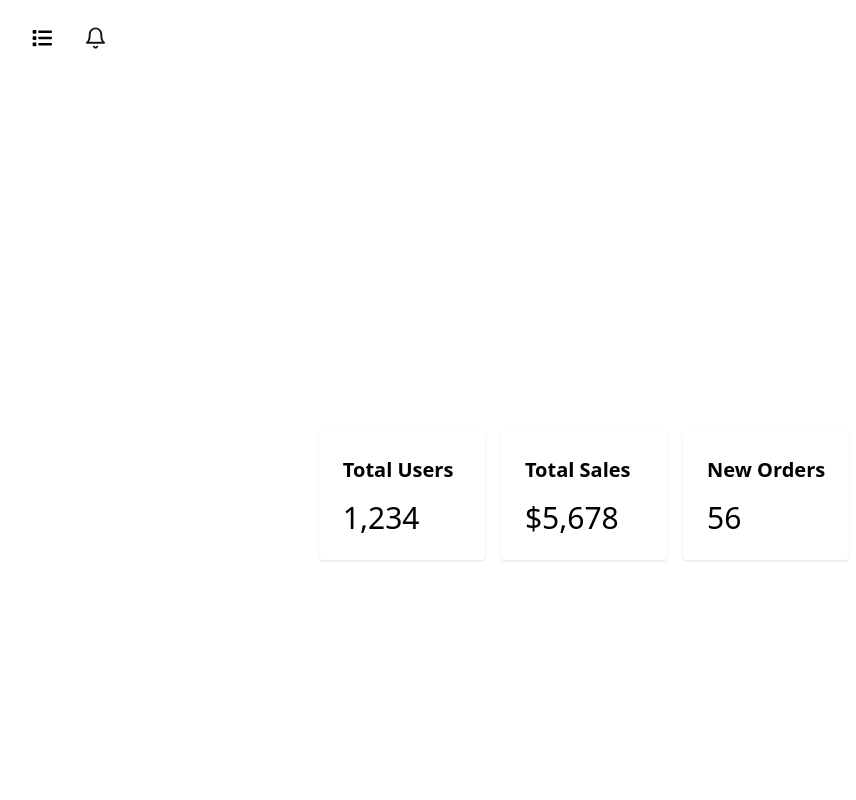
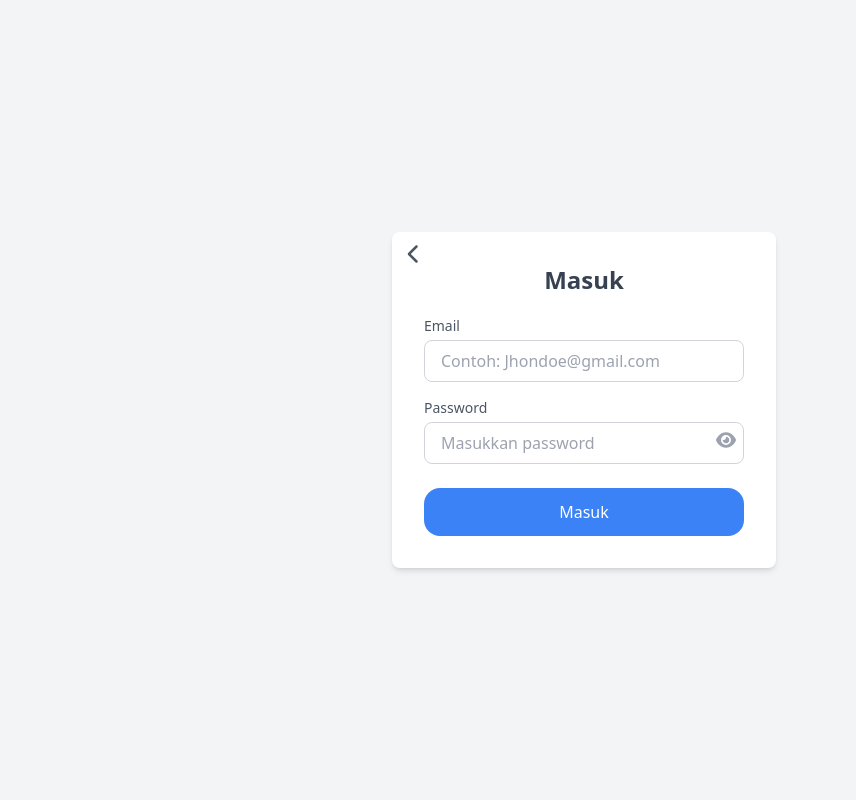
Before and after one commit to Andrysm06/OURAIR-KM6-ADMIN, a React (Vite) app: page / in a window 1280 px wide. Shown: the top 800 px of the page, without its empty margins (56-912 px from the left). Built offline with nearby package versions, Linux system fonts and the light colour scheme.

Commit message:
update login

```diff
--- a/src/Page/Login.jsx
+++ b/src/Page/Login.jsx
@@ -1,5 +1,5 @@
 import { useState } from "react";
-import { Link } from "react-router-dom";
+import { useNavigate } from "react-router-dom";
 import { FontAwesomeIcon } from "@fortawesome/react-fontawesome";
 import {
   faChevronLeft,
@@ -15,85 +15,108 @@ const Login = () => {
   const [emailError, setEmailError] = useState("");
   const [passwordError, setPasswordError] = useState("");
 
+  const navigate = useNavigate();
+
   const handleSubmit = (e) => {
     e.preventDefault();
-    // Add form validation and submission logic here
+    let valid = true;
+
+    if (email !== "adminourair@gmail.com") {
+      setEmailError("Email tidak valid");
+      valid = false;
+    } else {
+      setEmailError("");
+    }
+
+    if (password !== "admin12345") {
+      setPasswordError("Password salah");
+      valid = false;
+    } else {
+      setPasswordError("");
+    }
+
+    if (valid) {
+      // Successful login logic
+      console.log("Login successful");
+      navigate("/Dashboard");
+    }
   };
 
   return (
-    <div className="flex items-center justify-center min-h-screen px-5 md:px-0">
-      <div className="w-full max-w-sm relative">
-        <h1 className="mb-5 text-xl font-bold">Masuk</h1>
+    <div className="flex items-center justify-center min-h-screen px-5 md:px-0 bg-gray-100">
+      <div className="w-full max-w-sm relative bg-white p-8 rounded-lg shadow-md">
+        <a
+          href="https://ourair-km-6-frontend-final-project.vercel.app/"
+          className="absolute top-3 left-3 text-gray-600 hover:text-gray-800"
+          aria-label="Go back"
+        >
+          <FontAwesomeIcon icon={faChevronLeft} className="h-5 w-5" />
+        </a>
+        <h1 className="mb-5 text-2xl text-center font-bold text-gray-700">
+          Masuk
+        </h1>
         <form onSubmit={handleSubmit}>
-          <div className="mb-2">
-            <label htmlFor="email" className="block text-sm mb-1">
+          <div className="mb-4">
+            <label
+              htmlFor="email"
+              className="block text-sm font-medium text-gray-600 mb-1"
+            >
               Email
             </label>
             <input
               id="email"
               type="text"
               placeholder="Contoh: Jhondoe@gmail.com"
-              className={`w-full input-primary outline-none ${
-                emailError ? "border-red-500" : "focus:border-blue-500"
-              }`}
+              className={`w-full px-4 py-2 rounded-lg border ${
+                emailError ? "border-red-500" : "border-gray-300"
+              } focus:outline-none focus:border-blue-500`}
               value={email}
               autoComplete="off"
               onChange={(e) => setEmail(e.target.value)}
             />
             {emailError && (
-              <div className="text-red-500 text-xs">{emailError}</div>
+              <div className="text-red-500 text-xs mt-1">{emailError}</div>
             )}
           </div>
           <div className="mb-6">
             <div className="flex justify-between items-center mb-1">
-              <label htmlFor="password" className="text-sm">
+              <label
+                htmlFor="password"
+                className="text-sm font-medium text-gray-600"
+              >
                 Password
               </label>
-              <Link
-                to="/lupa-password"
-                className="text-accent text-sm my-2"
-                tabIndex={-1}
-              >
-                Lupa kata sandi
-              </Link>
             </div>
             <div className="relative">
               <input
                 id="password"
                 type={showPassword ? "text" : "password"}
                 placeholder="Masukkan password"
-                className={`w-full input-primary outline-none ${
-                  passwordError ? "border-red-500" : "focus:border-blue-500"
-                }`}
+                className={`w-full px-4 py-2 rounded-lg border ${
+                  passwordError ? "border-red-500" : "border-gray-300"
+                } focus:outline-none focus:border-blue-500`}
                 autoComplete="off"
                 value={password}
                 onChange={(e) => setPassword(e.target.value)}
               />
               <button
-                className="absolute right-0 top-0 py-[14px] px-1 rounded-e-xl"
+                className="absolute right-2 top-2 text-gray-400 hover:text-gray-600"
                 onClick={() => setShowPassword(!showPassword)}
                 type="button"
+                aria-label={showPassword ? "Hide password" : "Show password"}
               >
                 <FontAwesomeIcon
                   icon={showPassword ? faEyeSlash : faEye}
-                  className="text-gray-400 h-[13px]"
-                  width="32"
-                  height="32"
+                  className="h-5 w-5"
                 />
               </button>
             </div>
             {passwordError && (
-              <div className="text-red-500 text-xs">{passwordError}</div>
+              <div className="text-red-500 text-xs mt-1">{passwordError}</div>
             )}
           </div>
-          <ButtonPrimary text={"Masuk"} />
+          <ButtonPrimary text="Masuk" type="submit" />
         </form>
-        <div className="text-center mt-4 text-sm">
-          Belum punya akun?
-          <Link to="/daftar" className="text-accent ml-1 font-[600]">
-            Daftar disini
-          </Link>
-        </div>
       </div>
     </div>
   );
--- a/src/Route.jsx
+++ b/src/Route.jsx
@@ -8,11 +8,11 @@ const App = () => {
   const router = createBrowserRouter([
     {
       path: "/",
-      element: <Dashboard />,
+      element: <Login />,
     },
     {
-      path: "login",
-      element: <Login />,
+      path: "Dashboard",
+      element: <Dashboard />,
     },
   ]);
 
```
